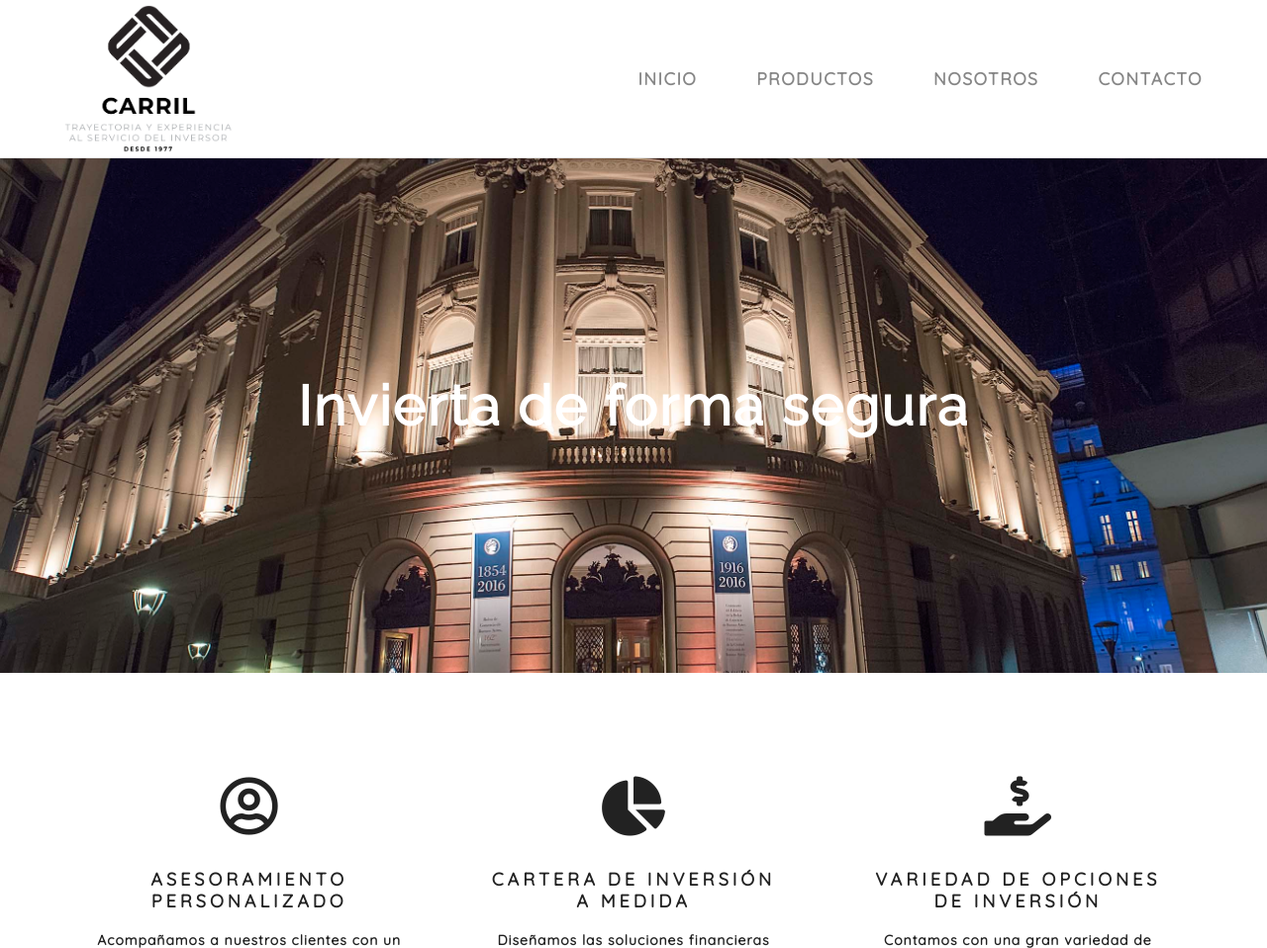
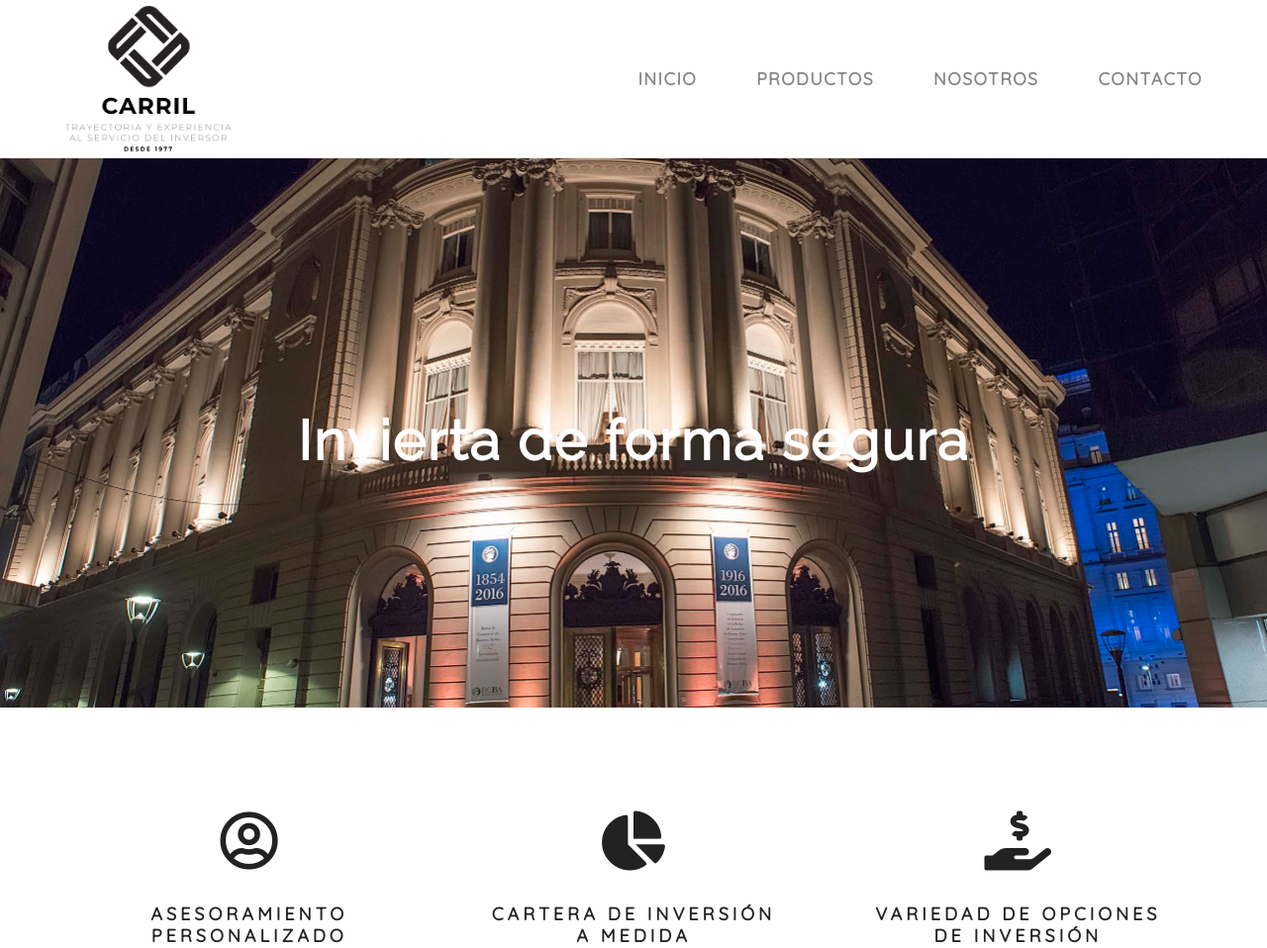
Before and after one commit to franciscojrey/carril, a PHP site: page / in a window 1280 px wide. Shown: the top 958 px of the page at 99% size. Run offline with PHP 8.4, Linux system fonts and the light colour scheme; some libraries are stand-ins or nearby versions.

Commit message:
imagen home

```diff
--- a/static/css/styles.css
+++ b/static/css/styles.css
@@ -88,10 +88,11 @@ p {
 /* --------------- HOME START --------------- */
 
 .home-container {
-  background-image: url("../img/hom2.jpg");
+  background-image: url("../img/home1.png");
   background-repeat: no-repeat;
-  background-position:top;
+  background-position: top;
   background-size: cover;
+  padding-top: 6em;
 }
 
 .home {
@@ -361,11 +362,16 @@ p {
 
 /* --------------- HOME BIG SCREEN START --------------- */
 
+.home-container {
+  background-position: top;
+  background-size: cover;
+}
   .home {
     max-width: 1000px;
     text-align: left;
     height: 30vh;
   }
+
 
   .home__body {
     padding-top: 6em;
```
Also changed, not shown: static/img/home1.png (added), static/img/home2.jpg (renamed from static/img/hom2.jpg), static/img/home3.jpg (added).
